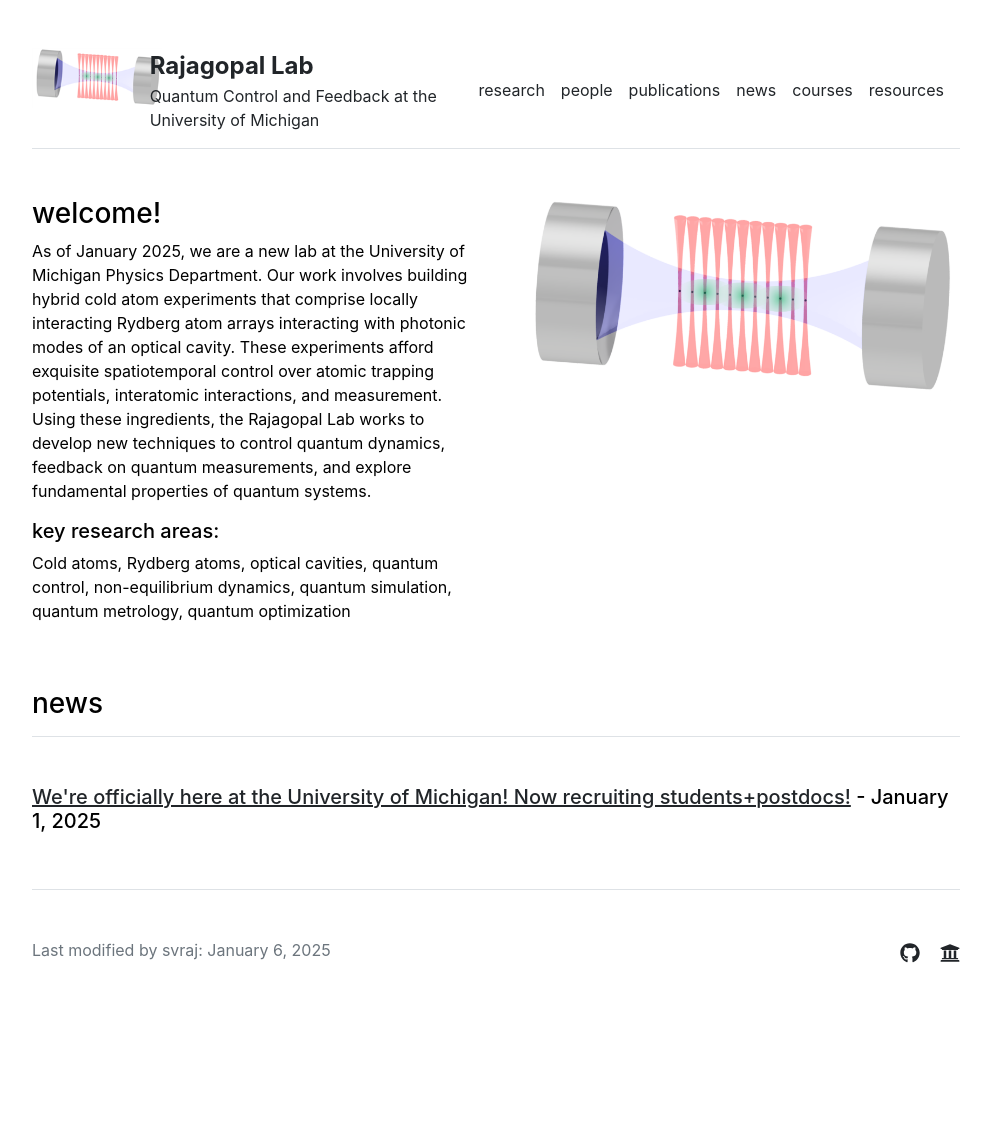
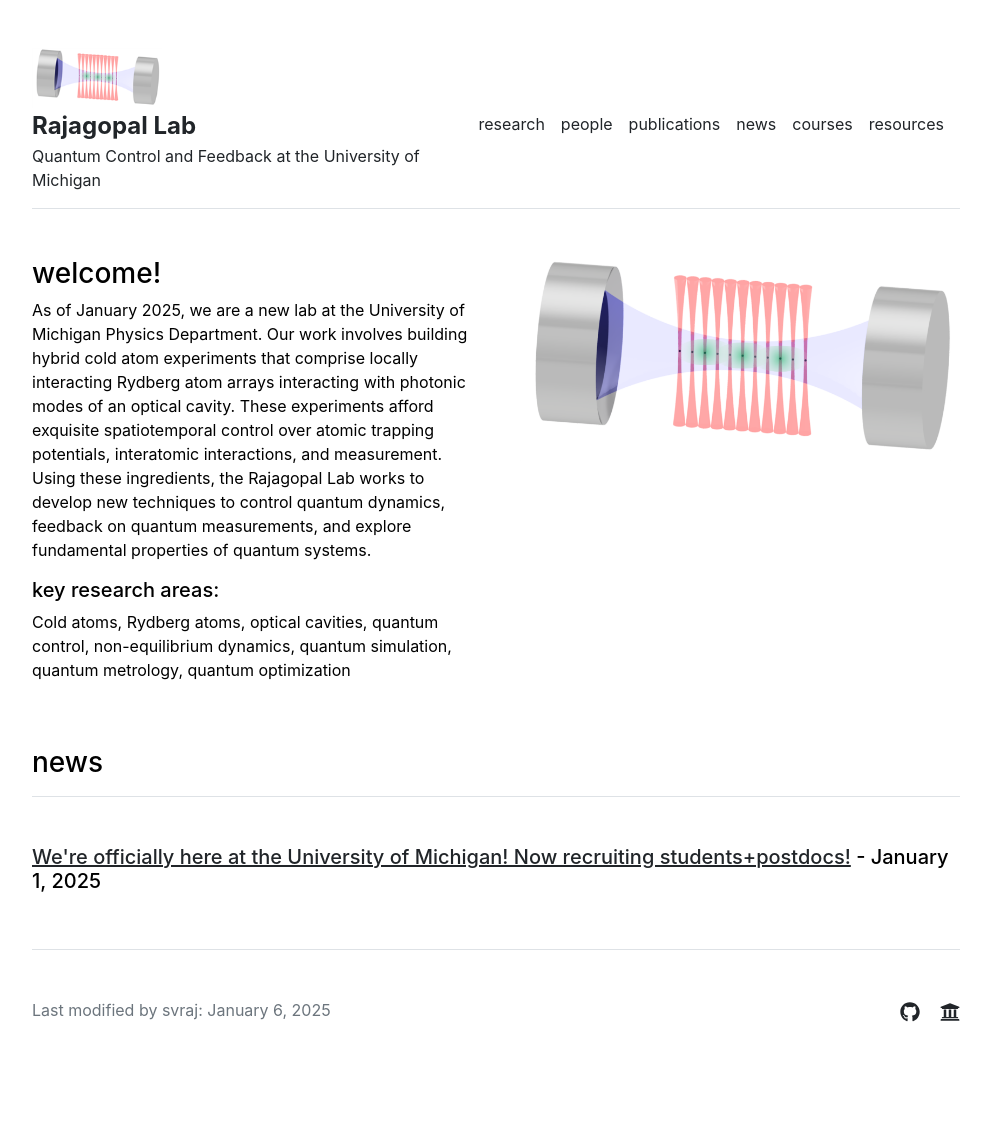
Before and after one commit to rajagopallab/rajagopallab.github.io, a Jekyll site: the page built from index.md, in a window 1280 px wide. Shown: the whole page, without its empty margins (144-1135 px from the left). Built offline with Jekyll 4.4.1, drawn with Linux system fonts in a browser that asks for light colours; before the commit the page ends 1074 px from its top, so only the background shows below that.

Commit message:
Fixup header content when window is resized
Depending on the window size:
* The title text could run into the logo.
* The navbar could be cut off.

This fixes both of those issues.

* The title text is now auto-sized, so it doesn't run into the logo
* The navbar now uses Bootstrap's navbar class which has some nice stuff
  for auto-sizing.

```diff
--- a/_includes/header.html
+++ b/_includes/header.html
@@ -5,7 +5,7 @@
         <img src="{{ site.github.url }}/assets/img/schematic_cropped_logo.png" alt="Home" width="130px">
       </a>
     </div>
-    <div class="col">
+    <div class="col-sm-auto">
       <a href="{{ site.github.url }}/" class="d-flex align-items-center text-decoration-none">
         <span class="fs-4 fw-bold">{{ site.title }}</span>
       </a>
@@ -14,7 +14,7 @@
       </a>
     </div>
   </div>
-  <nav class="d-inline-flex mt-2 mt-md-0 ms-md-auto">
+  <nav class="navbar navbar-expand-lg justify-content-end mt-2 ms-md-auto">
     {% for item in site.data.settings.menu %}
       <a class="me-3 py-2 text-decoration-none" href="{{ site.github.url }}{{ item.url }}">{{ item.name }}</a>
     {% endfor %}
```
